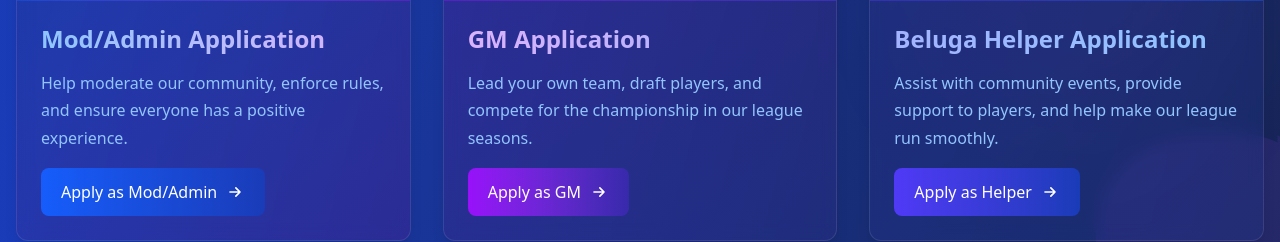
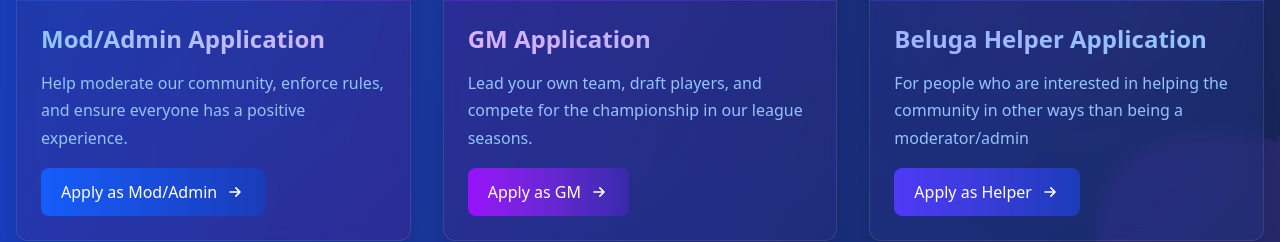
Before and after one commit to Garrydhanoa/beluga-league, a Next.js app: page / in a window 1280 px wide. Shown: the part 4608-4850 px from the top of the page. Built offline with nearby package versions, Linux system fonts and the light colour scheme.

Commit message:
fix: Update description for Beluga Helper Application to clarify community support role

```diff
--- a/app/page.tsx
+++ b/app/page.tsx
@@ -464,7 +464,7 @@ export default function Home() {
                 Beluga Helper Application
               </h3>
               <p className="text-blue-100 mb-6">
-                Assist with community events, provide support to players, and help make our league run smoothly.
+                For people who are interested in helping the community in other ways than being a moderator/admin
               </p>
               <a
                 href="https://docs.google.com/forms/d/e/1FAIpQLSfCTiDxUZGTVXT77GIMtMU5uEJlPrMyAy9kfdnDGwyMy6rqvA/viewform"
```
